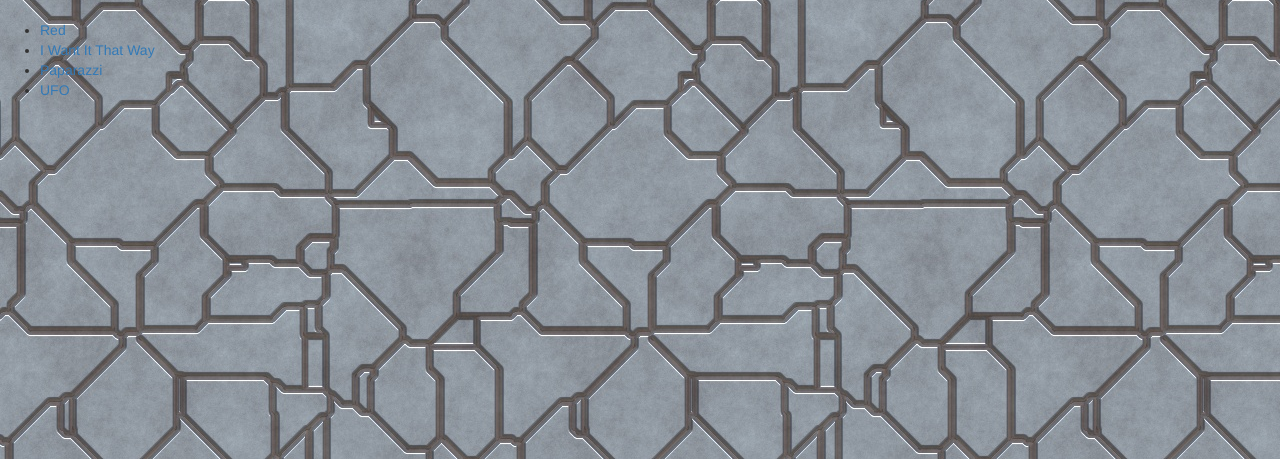
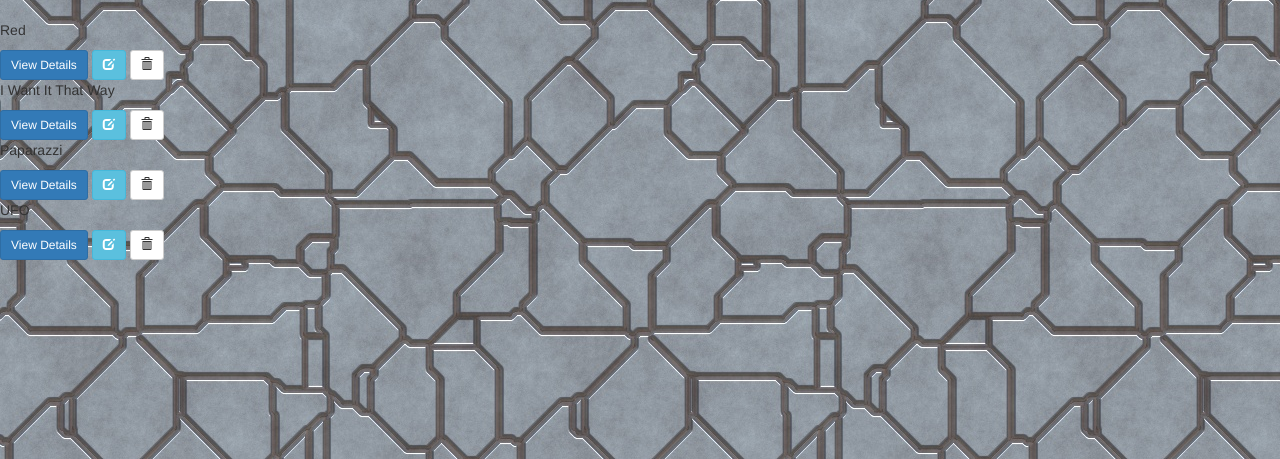
Before and after one commit to et4891/django-tutorial-beginner, a Django app: page /music/ in a window 1280 px wide. Shown: the part 52-511 px from the top of the page. Run offline with Django 3.2, Linux system fonts and the light colour scheme; data comes from the database, SQL or seed files in the repository; both versions use the stored data as it was after the commit; some libraries are stand-ins or nearby versions.

Commit message:
video 32 - UpdateView and DeleteView

```diff
--- a/music/templates/music/index.html
+++ b/music/templates/music/index.html
@@ -4,11 +4,30 @@
 
 {% block body %}
     {% if all_albums %}
-        <ul>
             {% for album in all_albums %}
-                <li><a href="{% url 'detail' album.id %}">{{ album.album_title }}</a></li>
+                <div>
+                 <p>{{ album.album_title }}</p>
+                <a href="{% url 'detail' album.id %}" class="btn btn-primary btn-sm">View Details</a>
+
+                <!-- edit -->
+                    <form action="{% url 'album-update' album.id %}" method="post" style="display: inline">
+                        {% csrf_token %}
+                        <input type="hidden" name="album_id" value="{{ album.id }}">
+                        <button class="btn btn-info btn-sm" type="submit">
+                            <span class="glyphicon glyphicon-edit"></span>
+                        </button>
+                    </form>
+
+                <!-- delete -->
+                    <form action="{% url 'album-delete' album.id %}" method="post" style="display: inline;">
+                        {% csrf_token %}
+                        <input type="hidden" name="album_id" value="{{ album.id }}">
+                        <button class="btn btn-default btn-sm" type="submit">
+                            <span class="glyphicon glyphicon-trash"></span>
+                        </button>
+                    </form>
+                </div>
             {% endfor %}
-        </ul>
     {% else %}
         <h2>Please add some albums, EMPTY at the moment</h2>
     {% endif %}
--- a/music/urls.py
+++ b/music/urls.py
@@ -11,4 +11,10 @@ urlpatterns = [
 
     # music/album/add
     url(r'album/add/$', views.AlbumCreate.as_view(), name='album-add'),
+
+    # music/album/{id}
+    url(r'^album/(?P<pk>[0-9]+)/$', views.AlbumUpdate.as_view(), name='album-update'),
+
+    # music/album/{id}/delete
+    url(r'album/(?P<pk>[0-9]+)/delete/$', views.AlbumDelete.as_view(), name='album-delete'),
 ]
--- a/music/views.py
+++ b/music/views.py
@@ -1,5 +1,6 @@
 from django.views import generic
 from django.views.generic.edit import CreateView, UpdateView, DeleteView
+from django.core.urlresolvers import reverse_lazy
 from .models import Album
 
 
@@ -19,3 +20,12 @@ class DetailView(generic.DetailView):
 class AlbumCreate(CreateView):
     model = Album
     fields = ['artist', 'album_title', 'genre', 'album_logo']
+
+
+class AlbumUpdate(UpdateView):
+    model = Album
+    fields = ['artist', 'album_title', 'genre', 'album_logo']
+
+class AlbumDelete(DeleteView):
+    model = Album
+    success_url = reverse_lazy('index')
```
Also changed, not shown: db.sqlite3.
